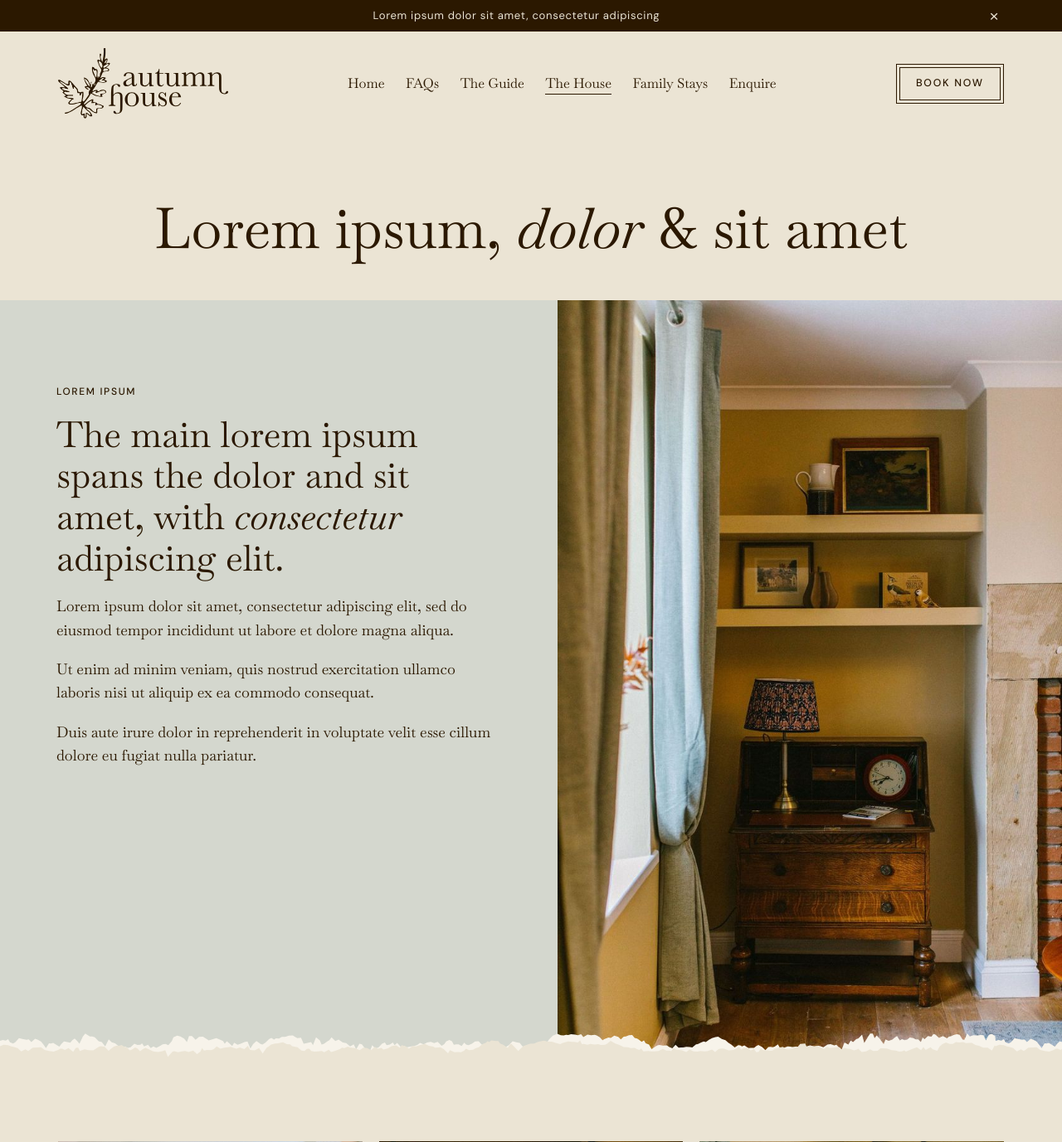
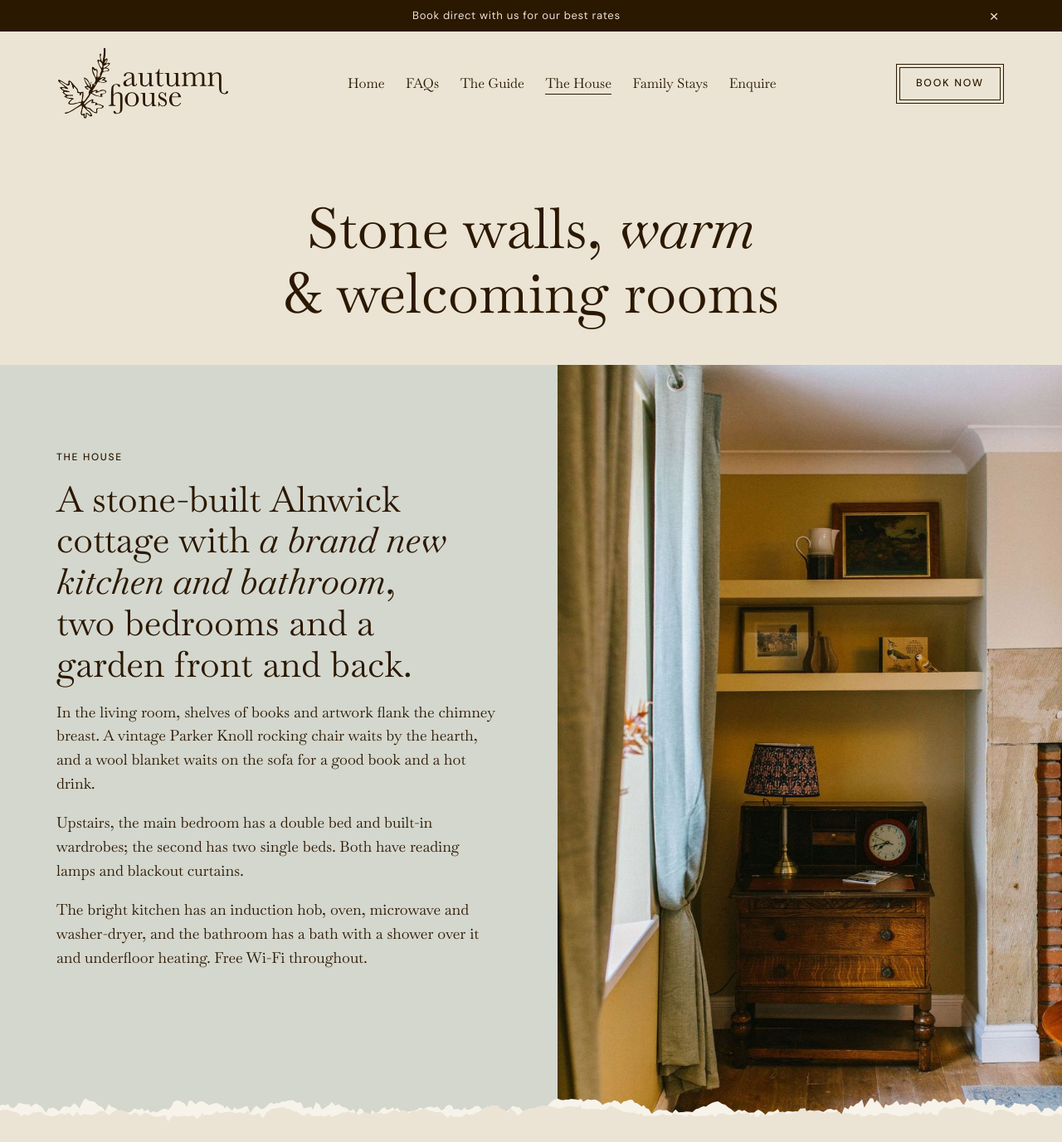
Before and after one commit to days4dreams/autumn, a PHP site: page /the-house in a window 1280 px wide. Shown: the top 1377 px of the page at 83% size. Run offline with PHP 8.4, Linux system fonts and the light colour scheme.

Commit message:
First draft of the site's wording, from Lauren's notes
- Home, The House, Family Stays, FAQs page intro, Enquire, Terms and the
  shared footer and call-out written from the Autumn House notes.
- content/faqs.md: 20 real questions in four groups, shown across pages.
- Guide posts: a slow weekend, where to eat, walks, family days out, and
  a news post about the welcome hampers.
- Book now goes to the Amenitiz booking page; the announcement bar
  promotes booking direct.
- Terms: check-in 15:00 / check-out 11:00 and quiet hours after 22:30
  (the notes had these the wrong way round).
- No private details (Wi-Fi, keybox codes, street address, email).
- The review band still has placeholder text until real reviews arrive.

Co-Authored-By: Claude Opus 5.5 <noreply@anthropic.com>
Claude-Session: https://claude.ai/code/session_01AqWLvQGitSTwziCXjTzp1u

```diff
--- a/content/faqs.md
+++ b/content/faqs.md
@@ -15,51 +15,87 @@
 
 ## Staying at Autumn House
 
-### Lorem ipsum dolor sit amet?
+### What time is check-in and check-out?
+show on: home, enquire
+Check-in is from 15:00 and check-out is by 11:00. If you'd like to arrive earlier or leave later, just ask and we'll do our best.
+
+### How do we get in?
 show on: home
-Lorem ipsum dolor sit amet, consectetur adipiscing elit, sed do eiusmod tempor incididunt ut labore et dolore magna aliqua.
+Autumn House has self check-in with a keybox by the front door. We'll send you the code and everything else you need before you arrive.
 
-### Ut enim ad minim veniam quis nostrud?
-show on: home, family
-Ut enim ad minim veniam, quis nostrud exercitation ullamco laboris nisi ut aliquip ex ea commodo consequat.
+### Is there parking?
+show on: home, house
+Yes, free on-street parking right outside the front door.
 
-### Duis aute irure dolor in reprehenderit?
-Duis aute irure dolor in reprehenderit in voluptate velit esse cillum dolore eu fugiat nulla pariatur.
+### Is there Wi-Fi?
+show on: house
+Yes, free Wi-Fi throughout the house. You'll find the details inside when you arrive.
 
-### Excepteur sint occaecat cupidatat?
-show on: family
-Excepteur sint occaecat cupidatat non proident, sunt in culpa qui officia deserunt mollit anim id est laborum.
+### Can we bring the dog?
+show on: house, family
+Yes, well-behaved pets are welcome. There's a £30 pet fee per stay to cover the extra cleaning.
+
+### Can we smoke or vape?
+Autumn House is non-smoking inside, but you're welcome to use the front or back garden.
+
+### Where can we buy food?
+show on: house
+There's a Co-op less than a minute's walk from the front door, so rather than leave milk that might go to waste, we let you choose your favourite there. Our [guide to eating out](/the-guide/where-to-eat-in-alnwick) has our favourite cafés, pubs and restaurants.
 
 ## The House
 
-### Sed ut perspiciatis unde omnis?
+### How many people can stay?
+show on: house, family
+Up to four guests: the main bedroom has a double bed and the second bedroom has two single beds. We ask that no more than four people stay at any one time.
+
+### What's in the kitchen?
 show on: house
-Sed ut perspiciatis unde omnis iste natus error sit voluptatem accusantium doloremque laudantium.
+An induction hob, oven, microwave, kettle and an integrated washer-dryer, plus pots, pans, crockery, cutlery and children's dinnerware.
 
-### Nemo enim ipsam voluptatem?
+### How is the house heated?
+show on: house
+Each room has its own heating panel, and the kitchen and bathroom have underfloor heating. There's a heated towel rail in the bathroom, too.
+
+### Is there a garden?
 show on: house, family
-Nemo enim ipsam voluptatem quia voluptas sit aspernatur aut odit aut fugit, sed quia consequuntur magni dolores.
+A small front garden with a picket fence, and a paved back yard with potted plants and chairs for a drink in the sun.
 
-### Neque porro quisquam est?
-show on: house
-Neque porro quisquam est, qui dolorem ipsum quia dolor sit amet, consectetur, adipisci velit.
+### Is there anything to do on a rainy day?
+show on: family
+Plenty. There's a projector for streaming films and shows, board games, books and a Bluetooth speaker in the living room.
 
 ## Families
 
-### Quis autem vel eum iure reprehenderit?
+### Do you have a travel cot?
 show on: family
-Quis autem vel eum iure reprehenderit qui in ea voluptate velit esse quam nihil molestiae consequatur.
+Yes, there's a travel cot and mattress in the tall cupboard in the main bedroom.
 
-### At vero eos et accusamus?
+### Is Autumn House good for children?
 show on: family
-At vero eos et accusamus et iusto odio dignissimos ducimus qui blanditiis praesentium voluptatum.
+We think so. There's children's tableware, books and games, a bath for bedtime, and the castle, The Alnwick Garden and Barter Books are all within walking distance.
+
+### What is there for children nearby?
+show on: family
+Willowburn Leisure Centre has swimming just round the corner, The Alnwick Playhouse is an independent cinema, and Barter Books has a children's area. Hulne Park is lovely for family walks (check its opening times first), and Alnmouth's beach is a short drive away.
 
 ## Booking
 
-### Nam libero tempore cum soluta?
+### Why book direct?
+show on: home, enquire
+Booking directly with us is our best rate: there are no platform fees, and you deal with us from start to finish. Stayed before? Ask about our returning guest discount.
+
+### How do payment and cancellation work?
 show on: enquire
-Nam libero tempore, cum soluta nobis est eligendi optio cumque nihil impedit quo minus id quod maxime.
+When you book direct, we take 30% when you book and the rest 14 days before you arrive. Cancel more than 14 days before your stay at no cost; after that, we keep the 30% deposit. Our [terms](/terms) have the full details.
 
-### Temporibus autem quibusdam et aut officiis?
+### Is there a security deposit?
 show on: enquire
-Temporibus autem quibusdam et aut officiis debitis aut rerum necessitatibus saepe eveniet.
+We place a £125 hold on your card, which is released once we've checked everything is in order after you leave.
+
+### Do you offer discounts for longer stays?
+show on: enquire
+Yes. When you book direct, weekly stays are 15% off and monthly stays are 25% off.
+
+### Can we add a hamper?
+show on: home, enquire, family
+Yes. We offer welcome hampers for families, celebrations, walkers and more. They need to be booked at least 7 days before you arrive. [See the hampers](/the-guide/welcome-hampers).
--- a/dev/urls.txt
+++ b/dev/urls.txt
@@ -2,6 +2,7 @@
 /faqs
 /the-guide
 /the-guide?category=local-area
+/the-guide/welcome-hampers
 /the-guide/a-slow-weekend
 /the-house
 /family-stays
--- a/faqs.php
+++ b/faqs.php
@@ -4,7 +4,7 @@
  * the whole site); this page shows all of them, in their groups.
  */
 $title = 'FAQs';
-$description = 'Lorem ipsum dolor sit amet, consectetur adipiscing elit, sed do eiusmod tempor.';
+$description = 'Answers to common questions about staying at Autumn House in Alnwick: check-in, parking, the house, families, pets and booking direct.';
 require __DIR__ . '/includes/content.php';
 require __DIR__ . '/includes/head.php';
 ?>
@@ -13,8 +13,8 @@ require __DIR__ . '/includes/head.php';
   <div class="wrap faq-page">
     <div class="faq-page-intro stack">
       <h1>Frequently asked questions</h1>
-      <p class="lead">Lorem ipsum dolor sit amet, consectetur <span class="hand">adipiscing elit</span></p>
-      <p>Lorem ipsum dolor sit amet, consectetur adipiscing elit, sed do eiusmod tempor incididunt ut labore et dolore magna aliqua.</p>
+      <p class="lead">Everything you need to know <span class="hand">before you arrive</span></p>
+      <p>Check-in times, parking, what's in the kitchen, bringing the dog and booking direct.</p>
       <p>Anything we haven't answered? <a href="/enquire">Send us a message</a>. We're always happy to help.</p>
     </div>
     <div>
--- a/includes/callout.php
+++ b/includes/callout.php
@@ -3,8 +3,8 @@
  * "Ready to stay?" band with booking buttons. Used near the end of most pages.
  * A page can change the wording by setting $calloutLabel / $calloutText first.
  */
-$calloutLabel = $calloutLabel ?? 'Lorem ipsum dolor?';
-$calloutText  = $calloutText ?? 'Lorem ipsum dolor sit amet, consectetur <em>adipiscing elit</em> sed do eiusmod.';
+$calloutLabel = $calloutLabel ?? 'Ready when you are';
+$calloutText  = $calloutText ?? 'Book direct with us for <em>our best rates</em> on your stay.';
 ?>
 <section class="band torn callout" style="--band: var(--shade)">
   <div class="wrap callout-inner">
--- a/includes/config.php
+++ b/includes/config.php
@@ -18,7 +18,7 @@ $site = [
     'launched' => false,
 
     // Where the "Book now" buttons go. '#' until the booking link is ready.
-    'booking_url' => '#',
+    'booking_url' => 'https://autumn-house.amenitiz.io/en/booking/room#DatesGuests-BE', // the Amenitiz booking page (direct bookings)
 
     // Footer links still to come. '#' until they're ready.
     'staying_season_url' => '#',
@@ -33,12 +33,12 @@ $site = [
     // The thin bar across the very top of every page.
     // Leave 'text' empty ('') to switch it off. 'link' is optional.
     'announcement' => [
-        'text' => 'Lorem ipsum dolor sit amet, consectetur adipiscing',
+        'text' => 'Book direct with us for our best rates',
         'link' => '',
     ],
 
     // Shown on Google and when a page is shared, unless a page sets its own.
-    'description'   => 'Lorem ipsum dolor sit amet, consectetur adipiscing elit, sed do eiusmod tempor.',
+    'description'   => 'Autumn House is a two-bedroom stone cottage in Alnwick, Northumberland, sleeping four. Book direct with your hosts, Lauren and David.',
     'default_image' => '/images/home/living-room-fire.jpg',
 ];
 
--- a/includes/footer.php
+++ b/includes/footer.php
@@ -19,7 +19,7 @@
       </div>
       <div class="footer-centre">
         <a href="/" class="footer-mark"><?= svg('logos/a-h-circle.svg', 'monogram', $site['name'] . ' home') ?></a>
-        <p>Lorem ipsum dolor sit amet, consectetur adipiscing elit, sed do eiusmod tempor.</p>
+        <p>A two-bedroom stone cottage in Alnwick, Northumberland, looked after by Lauren and David.</p>
         <a class="btn btn--light" href="<?= e($site['booking_url']) ?>"<?= link_attrs($site['booking_url']) ?>>Book now</a>
       </div>
       <div>
--- a/the-house.php
+++ b/the-house.php
@@ -4,7 +4,7 @@
  * The photo grid takes any number of photos: add a line to $housePhotos.
  */
 $title = 'The House';
-$description = 'Lorem ipsum dolor sit amet, consectetur adipiscing elit, sed do eiusmod tempor.';
+$description = 'Inside Autumn House: a two-bedroom stone cottage in Alnwick with a new kitchen and bathroom, a cosy living room and gardens front and back.';
 require __DIR__ . '/includes/content.php';
 require __DIR__ . '/includes/head.php';
 
@@ -26,17 +26,17 @@ $housePhotos = [
 ?>
 
 <header class="wrap page-head centre-text">
-  <h1>Lorem ipsum, <em>dolor</em> &amp; sit amet</h1>
+  <h1>Stone walls, <em>warm</em> &amp; welcoming rooms</h1>
 </header>
 
 <section class="band band--tight" style="--band: var(--primary-light); padding-block: 0">
   <div class="split" style="gap: 0; align-items: stretch">
     <div class="stack wrap" style="padding-block: var(--band-space); max-width: 36rem; margin-inline: auto">
-      <p class="label">Lorem ipsum</p>
-      <h2>The main lorem ipsum spans the dolor and sit amet, with <em>consectetur</em> adipiscing elit.</h2>
-      <p>Lorem ipsum dolor sit amet, consectetur adipiscing elit, sed do eiusmod tempor incididunt ut labore et dolore magna aliqua.</p>
-      <p>Ut enim ad minim veniam, quis nostrud exercitation ullamco laboris nisi ut aliquip ex ea commodo consequat.</p>
-      <p>Duis aute irure dolor in reprehenderit in voluptate velit esse cillum dolore eu fugiat nulla pariatur.</p>
+      <p class="label">The house</p>
+      <h2>A stone-built Alnwick cottage with <em>a brand new kitchen and bathroom</em>, two bedrooms and a garden front and back.</h2>
+      <p>In the living room, shelves of books and artwork flank the chimney breast. A vintage Parker Knoll rocking chair waits by the hearth, and a wool blanket waits on the sofa for a good book and a hot drink.</p>
+      <p>Upstairs, the main bedroom has a double bed and built-in wardrobes; the second has two single beds. Both have reading lamps and blackout curtains.</p>
+      <p>The bright kitchen has an induction hob, oven, microwave and washer-dryer, and the bathroom has a bath with a shower over it and underfloor heating. Free Wi-Fi throughout.</p>
     </div>
     <?= content_image('/images/house/sitting-room-alcove.jpg', 'An alcove in the sitting room with a writing bureau and shelves', '', '') ?>
   </div>
@@ -55,7 +55,7 @@ $housePhotos = [
   <div class="wrap split" style="align-items: start">
     <div class="stack">
       <p class="label">Good to know</p>
-      <h2>Lorem ipsum <em>dolor</em> sit amet</h2>
+      <h2>Questions about <em>the house</em></h2>
       <p><a href="/faqs">See all FAQs</a></p>
     </div>
     <?= $houseFaqs ?>
```
Also changed, not shown: content/guide/a-slow-weekend.md (+13 -11 lines), content/guide/dolor-sit-walks-nearby.md (deleted, +0 -23 lines), content/guide/family-days-out.md (+16 -10 lines), content/guide/lorem-ipsum-places-to-eat.md (deleted, +0 -23 lines), content/guide/walks-near-alnwick.md (added, +27 -0 lines), content/guide/welcome-hampers.md (added, +31 -0 lines), content/guide/where-to-eat-in-alnwick.md (added, +35 -0 lines), enquire.php (+4 -4 lines), family-stays.php (+16 -16 lines), index.php (+27 -25 lines), terms.php (+38 -12 lines), the-guide.php (+5 -5 lines).
